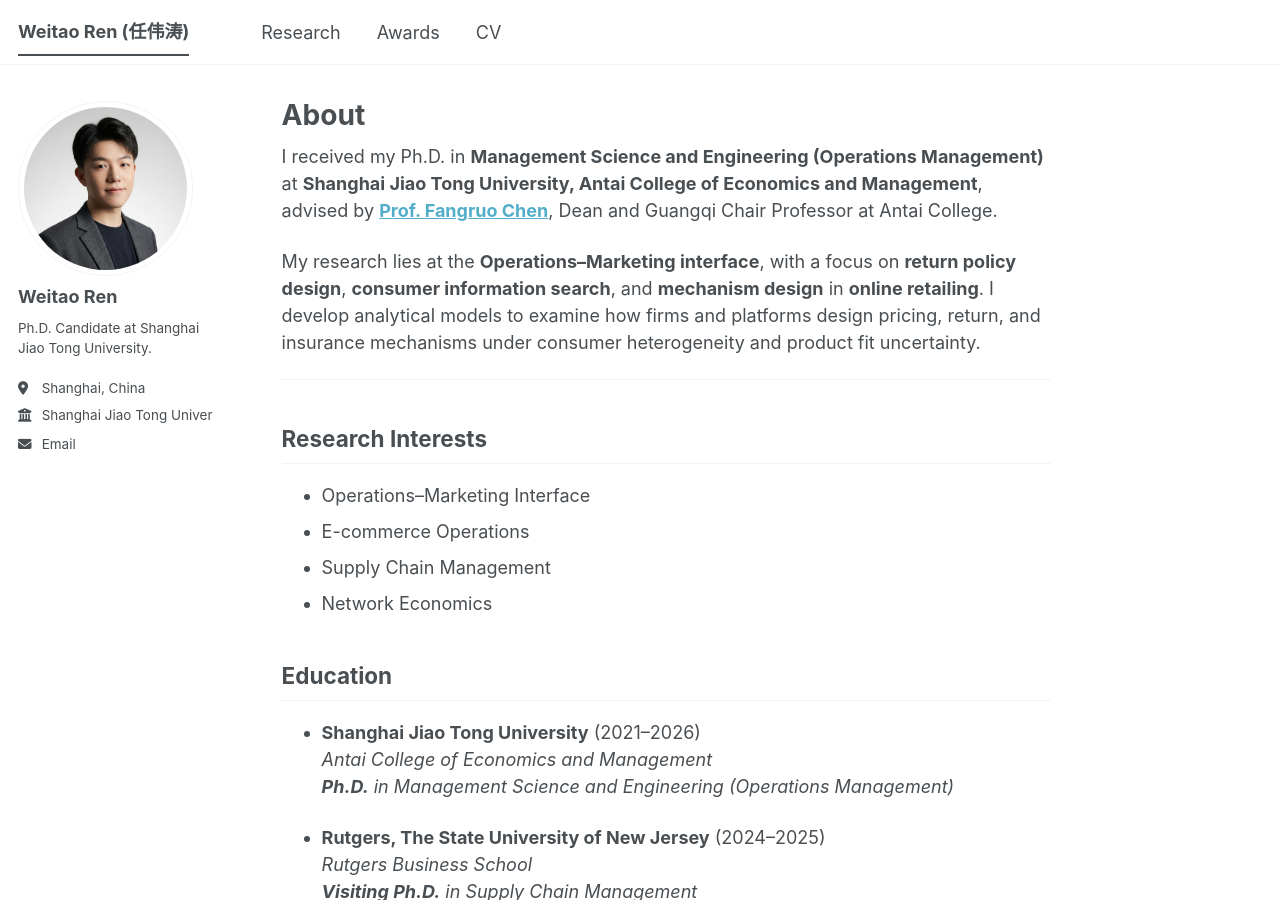
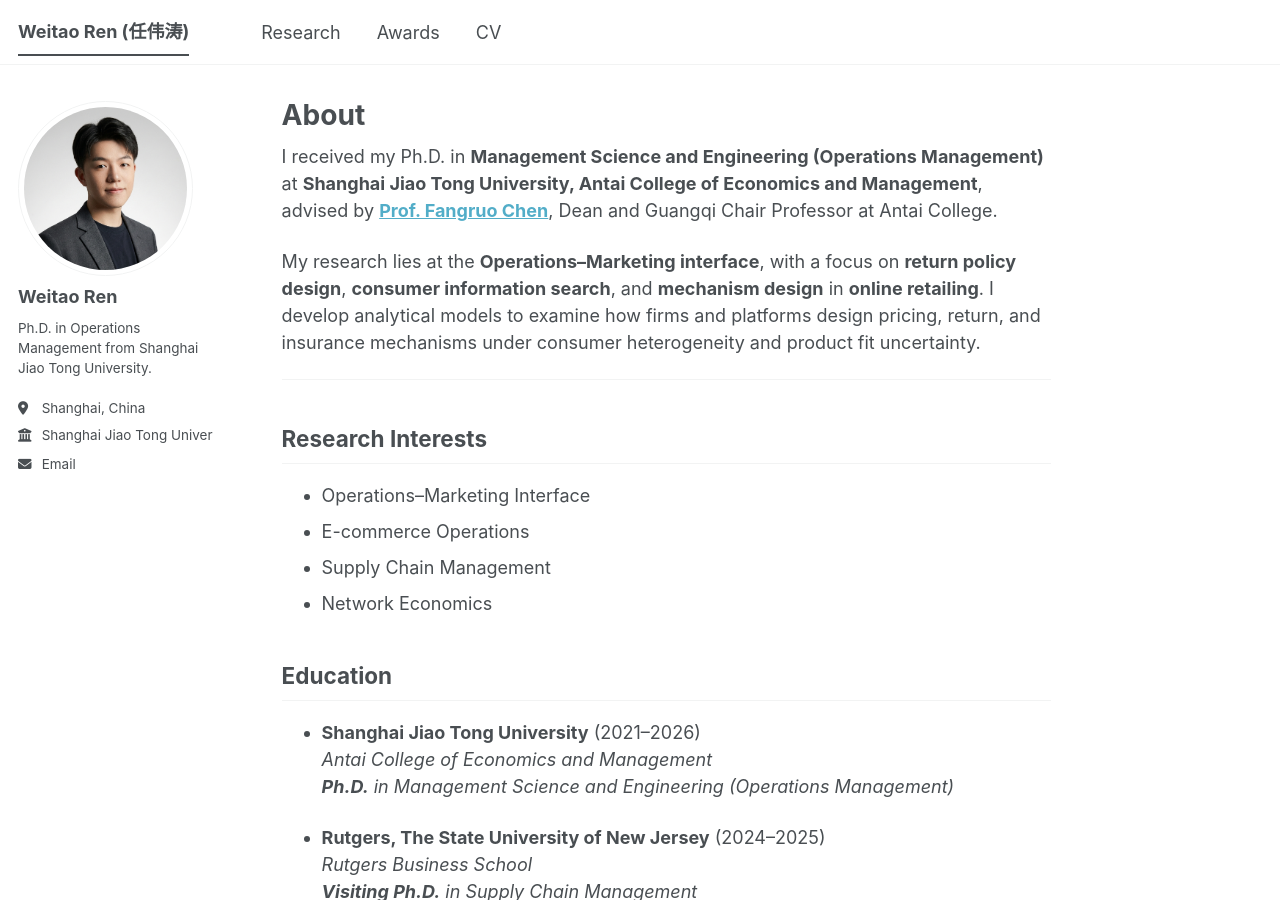
Before and after one commit to weitaoren/weitaoren.github.io, a Jekyll site: the page built from _pages/about.md, in a window 1280 px wide and 900 px high. Built offline with Jekyll 4.4.1, drawn with Linux system fonts in a browser that asks for light colours; a script bundle is joined from its source files by our own code; library files that are not in the unit come from our copies.

Commit message:
Update _config.yml

```diff
--- a/_config.yml
+++ b/_config.yml
@@ -23,7 +23,7 @@ author:
   avatar           : "profile.png"  # put profile.png in /images/ (or adjust path per your template)
   name             : "Weitao Ren"
   pronouns         :
-  bio              : "Ph.D. Candidate at Shanghai Jiao Tong University."
+  bio              : "Ph.D. in Operations Management from Shanghai Jiao Tong University."
   location         : "Shanghai, China"
   employer         : "Shanghai Jiao Tong University"
   uri              :
```
